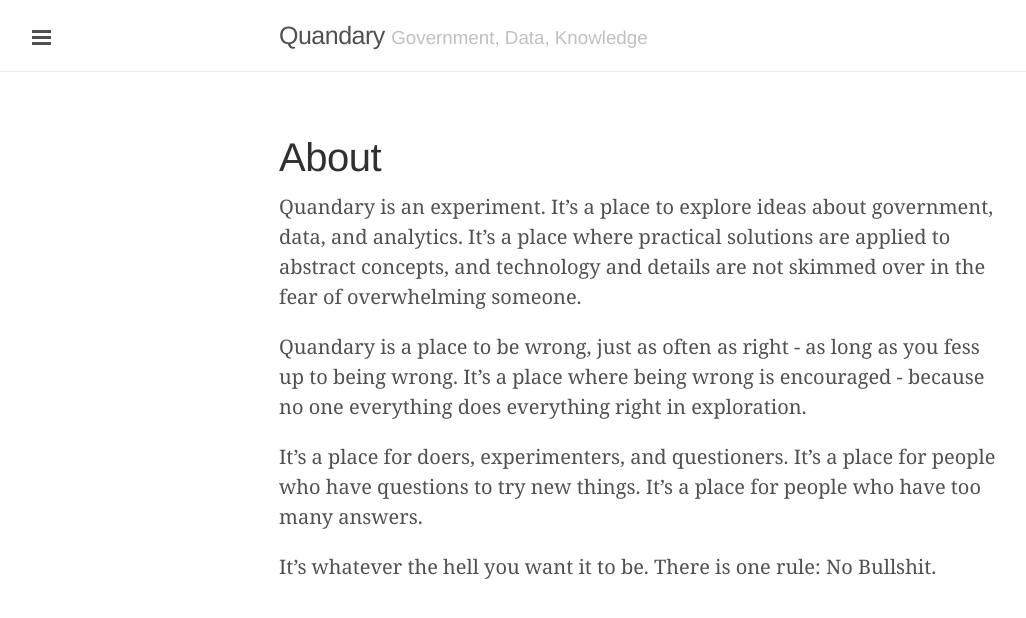
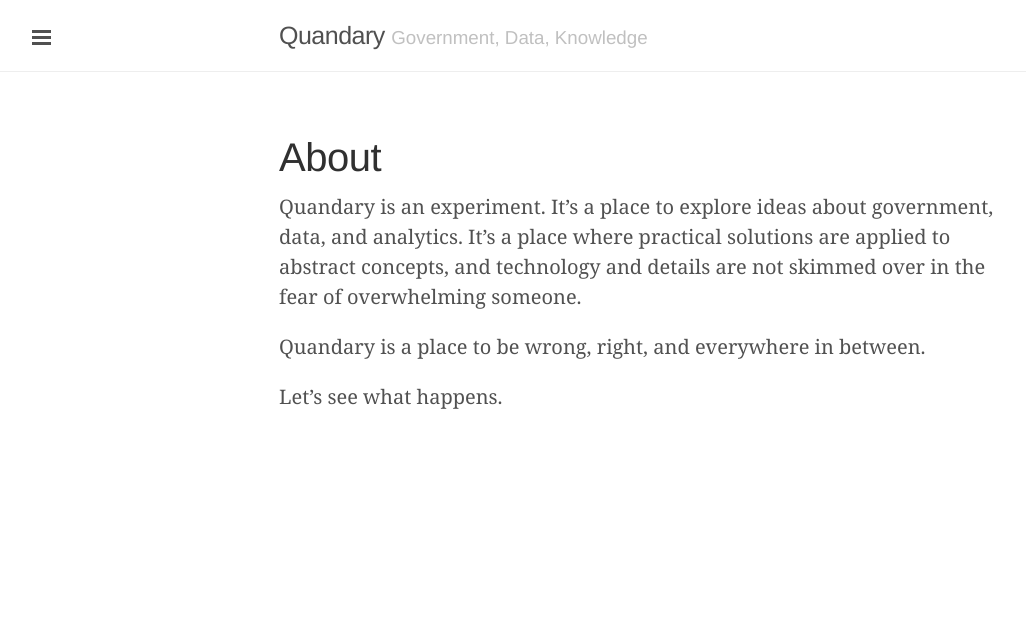
Before and after one commit to MrMaksimize/quandary, a Jekyll site: the page built from src/about.md, in a window 1280 px wide. Shown: the top 618 px of the page, without its empty margins (1-1027 px from the left). Built offline with Jekyll 4.4.1, drawn with Linux system fonts in a browser that asks for light colours; nearby versions of some CDN libraries; Markdown is read by kramdown in place of the engine named in the settings.

Commit message:
Fidix about page.

```diff
--- a/src/about.md
+++ b/src/about.md
@@ -5,8 +5,6 @@
 
 Quandary is an experiment.  It's a place to explore ideas about government, data, and analytics.  It's a place where practical solutions are applied to abstract concepts, and technology and details are not skimmed over in the fear of overwhelming someone.
 
-Quandary is a place to be wrong, just as often as right - as long as you fess up to being wrong.  It's a place where being wrong is encouraged - because no one everything does everything right in exploration.
+Quandary is a place to be wrong, right, and everywhere in between.
 
-It's a place for doers, experimenters, and questioners.  It's a place for people who have questions to try new things.  It's a place for people who have too many answers.
-
-It's whatever the hell you want it to be.  There is one rule:  No Bullshit.
+Let's see what happens.
```
